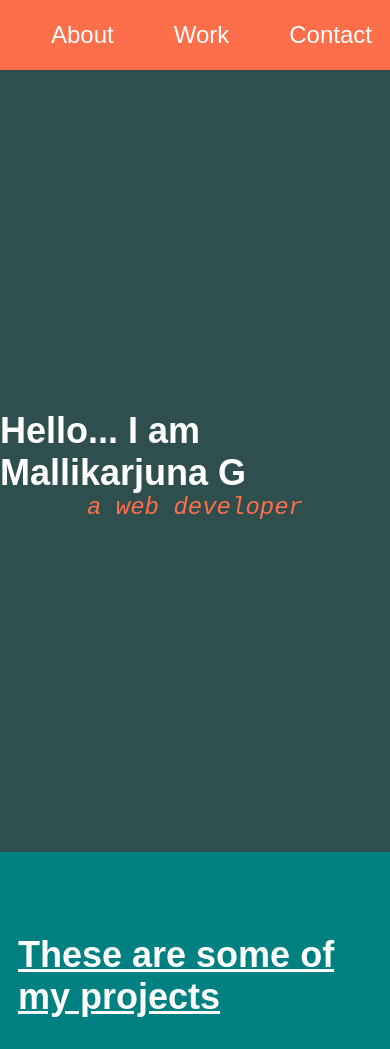
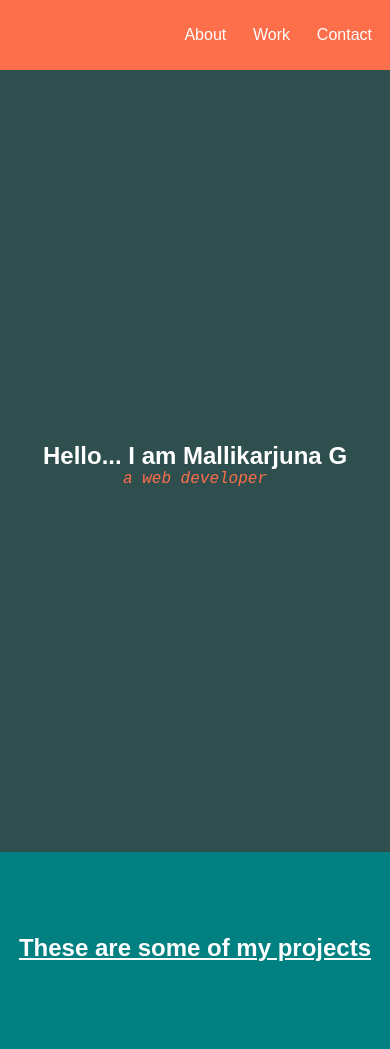
Before and after one commit to Mallikarjuna00G/fcc_ResponsiveWebDesign, a plain HTML site: page personalPortfolio/index.html in a window 390 px wide. Shown: the top 1049 px of the page. Drawn offline with Linux system fonts and the light colour scheme.

Commit message:
certification project part 5/5: Personal portfolio and certificate

```diff
--- a/personalPortfolio/index.html
+++ b/personalPortfolio/index.html
@@ -67,7 +67,7 @@
         </section>
     </main>
     <footer>
-        <p class="note">**This is just a trial portfolio. Not all the projects and contact details given are real.</p>
+        <p class="note">**This is just a trial portfolio. <br>Not all the projects and contact details given are real.</p>
         <p class="copyright">© Created leveraging freeCodeCamp <i class="fab fa-free-code-camp"></i></p>
     </footer>
 </body>
--- a/personalPortfolio/styles.css
+++ b/personalPortfolio/styles.css
@@ -56,8 +56,8 @@ header {
 
 #navbar {
     display: flex;
-    justify-content: space-between;
-    gap: 60px;
+    justify-content: end;
+    gap: 20%;
 }
 
 footer {
@@ -193,3 +193,14 @@ p {
     padding: 8px 24px;
     background-color: var(--webpage-color2);
 }
+
+@media only screen and (max-width: 430px) {
+    body {
+        font-size: 1rem;
+        overflow-x: hidden;
+    }
+
+    footer {
+        font-size: 0.7rem;
+    }
+}
```
Also changed, not shown: m00g_rwd_cert.png (added), 1 other file.
